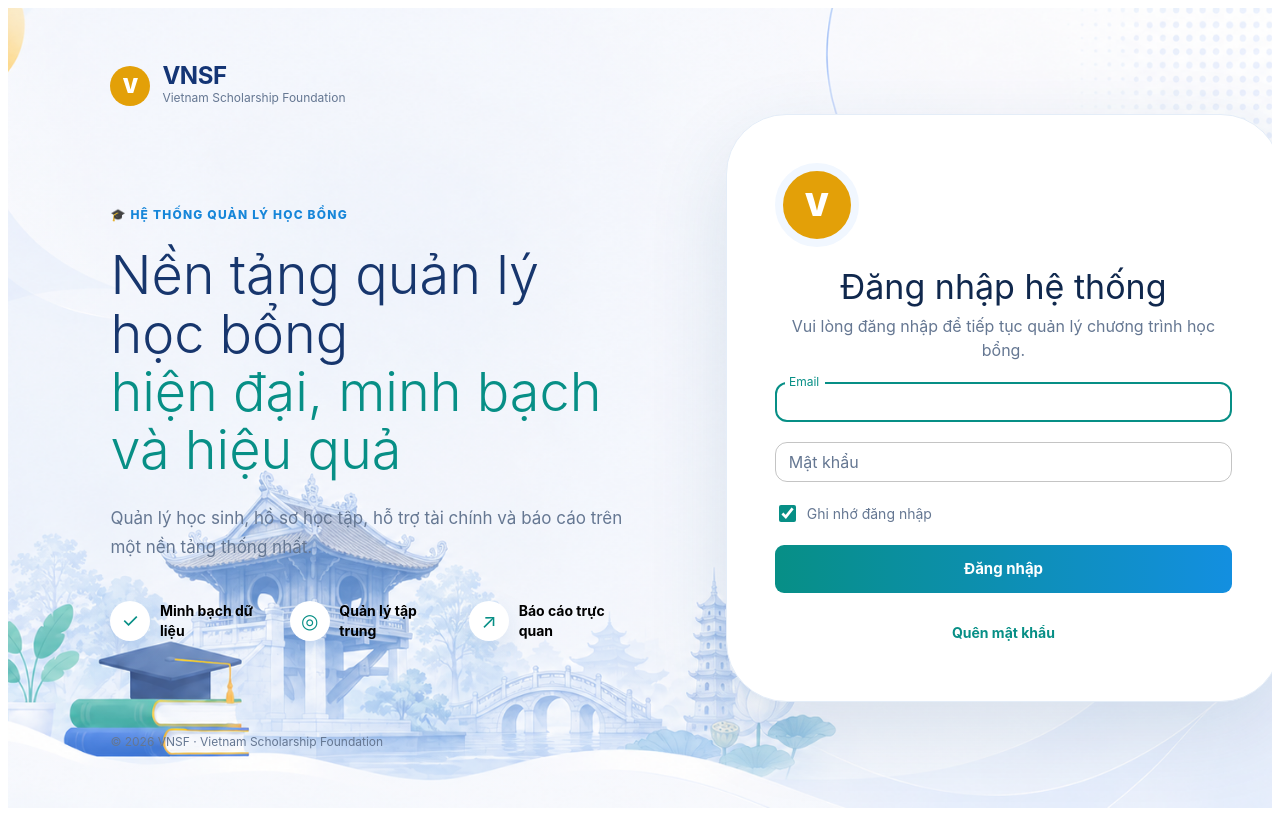
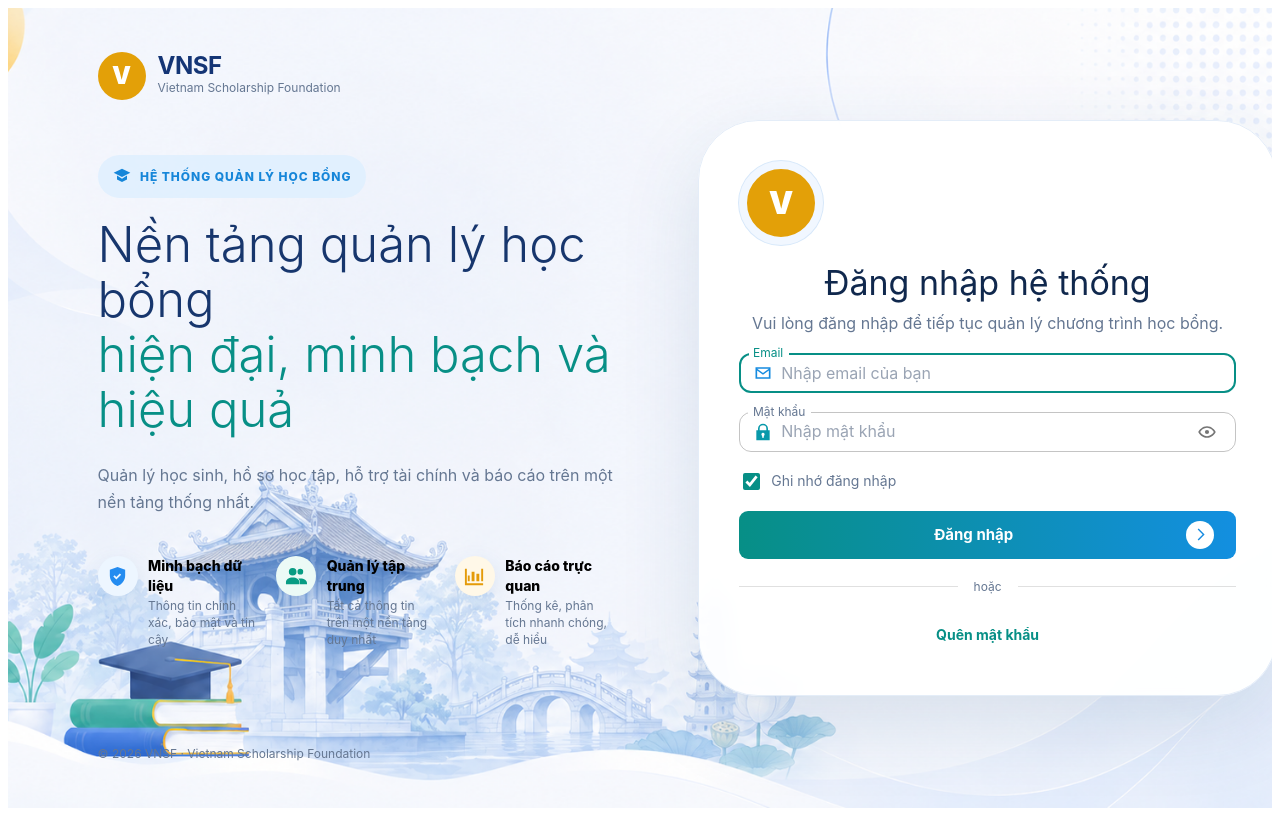
Before and after one commit to mphuong2k4/System_VNSF, a React (Vite) app in the folder apps/web/: page /login in a window 1280 px wide. Built offline with nearby package versions, Linux system fonts and the light colour scheme.

Commit message:
feat: polish login page iconography

```diff
--- a/apps/web/src/features/auth/LoginPage.tsx
+++ b/apps/web/src/features/auth/LoginPage.tsx
@@ -7,6 +7,8 @@ import {
   Avatar,
   Box,
   Button,
+  IconButton,
+  InputAdornment,
   Paper,
   Stack,
   TextField,
@@ -25,6 +27,7 @@ type Form = z.infer<typeof schema>;
 export function LoginPage() {
   const { t } = useTranslation();
   const [serverError, setServerError] = useState<string>();
+  const [showPassword, setShowPassword] = useState(false);
   const {
     register,
     handleSubmit,
@@ -54,16 +57,37 @@ export function LoginPage() {
       );
     }
   });
+  const benefits = [
+    {
+      icon: "shield",
+      title: "Minh bạch dữ liệu",
+      detail: "Thông tin chính xác, bảo mật và tin cậy",
+      color: "#248cf0",
+      background: "#edf6ff",
+    },
+    {
+      icon: "users",
+      title: "Quản lý tập trung",
+      detail: "Tất cả thông tin trên một nền tảng duy nhất",
+      color: "#079c83",
+      background: "#ebfaf6",
+    },
+    {
+      icon: "chart",
+      title: "Báo cáo trực quan",
+      detail: "Thống kê, phân tích nhanh chóng, dễ hiểu",
+      color: "#e49b09",
+      background: "#fff8e8",
+    },
+  ];
   return (
     <Box
       sx={{
         minHeight: "100vh",
         display: "grid",
-        gridTemplateColumns: { xs: "1fr", md: "1.15fr minmax(440px,.85fr)" },
-        position: "relative",
+        gridTemplateColumns: { xs: "1fr", md: "1.1fr minmax(440px,.9fr)" },
         overflow: "hidden",
-        backgroundImage:
-          "linear-gradient(rgba(255,255,255,.08),rgba(255,255,255,.08)),url('/assets/vnsf-login-background.png')",
+        backgroundImage: "url('/assets/vnsf-login-background.png')",
         backgroundSize: "cover",
         backgroundPosition: "center",
       }}
@@ -74,13 +98,19 @@ export function LoginPage() {
           display: { xs: "none", md: "flex" },
           flexDirection: "column",
           justifyContent: "space-between",
-          p: { md: 6, lg: "7vh 8vw" },
-          zIndex: 1,
+          p: { md: 5, lg: "5.5vh 7vw" },
         }}
       >
         <Stack direction="row" spacing={1.5} alignItems="center">
           <Avatar
-            sx={{ bgcolor: "secondary.main", color: "white", fontWeight: 900 }}
+            sx={{
+              width: 48,
+              height: 48,
+              bgcolor: "secondary.main",
+              color: "white",
+              fontSize: 24,
+              fontWeight: 900,
+            }}
           >
             V
           </Avatar>
@@ -93,21 +123,35 @@ export function LoginPage() {
             </Typography>
           </Box>
         </Stack>
-        <Box sx={{ maxWidth: 650 }}>
-          <Typography
-            variant="overline"
-            sx={{ color: "#1686d9", letterSpacing: ".1em", fontWeight: 800 }}
+        <Box sx={{ maxWidth: 700, mb: { md: 5, xl: 9 } }}>
+          <Box
+            sx={{
+              display: "inline-flex",
+              alignItems: "center",
+              gap: 1,
+              px: 1.8,
+              py: 0.7,
+              borderRadius: 4,
+              bgcolor: "rgba(222,240,255,.82)",
+              color: "#1686d9",
+            }}
           >
-            🎓 Hệ thống quản lý học bổng
-          </Typography>
+            <Icon name="graduation" size={20} />
+            <Typography
+              variant="overline"
+              sx={{ letterSpacing: ".08em", fontWeight: 850 }}
+            >
+              Hệ thống quản lý học bổng
+            </Typography>
+          </Box>
           <Typography
             variant="h2"
             sx={{
-              mt: 2,
+              mt: 2.5,
               mb: 3,
               color: "#17366d",
-              fontSize: { md: 42, lg: 54 },
-              lineHeight: 1.08,
+              fontSize: { md: 39, lg: 49 },
+              lineHeight: 1.12,
             }}
           >
             Nền tảng quản lý học bổng
@@ -120,7 +164,7 @@ export function LoginPage() {
           </Typography>
           <Typography
             color="text.secondary"
-            sx={{ maxWidth: 520, fontSize: 17, lineHeight: 1.7 }}
+            sx={{ maxWidth: 540, fontSize: 16, lineHeight: 1.7 }}
           >
             Quản lý học sinh, hồ sơ học tập, hỗ trợ tài chính và báo cáo trên
             một nền tảng thống nhất.
@@ -129,33 +173,38 @@ export function LoginPage() {
             sx={{
               display: "grid",
               gridTemplateColumns: "repeat(3,1fr)",
-              gap: 2,
+              gap: 2.5,
               mt: 5,
             }}
           >
-            {[
-              ["✓", "Minh bạch dữ liệu"],
-              ["◎", "Quản lý tập trung"],
-              ["↗", "Báo cáo trực quan"],
-            ].map(([icon, label]) => (
+            {benefits.map((benefit) => (
               <Stack
-                key={label}
+                key={benefit.title}
                 direction="row"
-                spacing={1.2}
-                alignItems="center"
+                spacing={1.3}
+                alignItems="flex-start"
               >
                 <Avatar
                   sx={{
-                    bgcolor: "white",
-                    color: "primary.main",
+                    bgcolor: benefit.background,
+                    color: benefit.color,
                     boxShadow: "0 8px 24px rgba(30,100,170,.12)",
                   }}
                 >
-                  {icon}
+                  <Icon name={benefit.icon} size={23} />
                 </Avatar>
-                <Typography variant="body2" fontWeight={750}>
-                  {label}
-                </Typography>
+                <Box>
+                  <Typography variant="body2" fontWeight={800}>
+                    {benefit.title}
+                  </Typography>
+                  <Typography
+                    variant="caption"
+                    color="text.secondary"
+                    sx={{ display: "block", lineHeight: 1.4, mt: 0.25 }}
+                  >
+                    {benefit.detail}
+                  </Typography>
+                </Box>
               </Stack>
             ))}
           </Box>
@@ -166,25 +215,22 @@ export function LoginPage() {
       </Box>
       <Box
         component="main"
-        sx={{
-          display: "grid",
-          placeItems: "center",
-          p: { xs: 2.5, sm: 5 },
-          zIndex: 1,
-        }}
+        sx={{ display: "grid", placeItems: "center", p: { xs: 2.5, sm: 4.5 } }}
       >
         <Paper
           sx={{
             width: "100%",
             maxWidth: 560,
-            p: { xs: 3, sm: 6 },
+            p: { xs: 3, sm: 5 },
             borderRadius: 5,
+            bgcolor: "rgba(255,255,255,.94)",
+            backdropFilter: "blur(8px)",
             boxShadow: "0 28px 80px rgba(35,82,138,.14)",
           }}
         >
           <Stack
             component="form"
-            spacing={2.5}
+            spacing={2.3}
             onSubmit={(event) => void submit(event)}
             noValidate
           >
@@ -198,6 +244,7 @@ export function LoginPage() {
                 fontSize: 31,
                 fontWeight: 900,
                 border: "8px solid #f1f7ff",
+                boxShadow: "0 0 0 1px #d7e8fa",
               }}
             >
               V
@@ -217,18 +264,51 @@ export function LoginPage() {
             )}
             <TextField
               label={t("auth.email")}
+              placeholder="Nhập email của bạn"
               autoComplete="username"
               autoFocus
               error={!!errors.email}
               helperText={errors.email && t("errors.VALIDATION_EMAIL")}
+              InputProps={{
+                startAdornment: (
+                  <InputAdornment position="start">
+                    <Box sx={{ color: "#168be0", display: "flex" }}>
+                      <Icon name="mail" size={20} />
+                    </Box>
+                  </InputAdornment>
+                ),
+              }}
               {...register("email")}
             />
             <TextField
               label={t("auth.password")}
-              type="password"
+              placeholder="Nhập mật khẩu"
+              type={showPassword ? "text" : "password"}
               autoComplete="current-password"
               error={!!errors.password}
               helperText={errors.password && t("errors.VALIDATION_PASSWORD")}
+              InputProps={{
+                startAdornment: (
+                  <InputAdornment position="start">
+                    <Box sx={{ color: "#0899aa", display: "flex" }}>
+                      <Icon name="lock" size={20} />
+                    </Box>
+                  </InputAdornment>
+                ),
+                endAdornment: (
+                  <InputAdornment position="end">
+                    <IconButton
+                      size="small"
+                      aria-label={
+                        showPassword ? "Ẩn mật khẩu" : "Hiện mật khẩu"
+                      }
+                      onClick={() => setShowPassword((value) => !value)}
+                    >
+                      <Icon name={showPassword ? "eyeOff" : "eye"} size={20} />
+                    </IconButton>
+                  </InputAdornment>
+                ),
+              }}
               {...register("password")}
             />
             <Box
@@ -255,15 +335,37 @@ export function LoginPage() {
               size="large"
               disabled={isSubmitting}
               sx={{
-                py: 1.35,
+                py: 1.2,
                 background: "linear-gradient(90deg,#078f86,#138fe0)",
                 "&:hover": {
                   background: "linear-gradient(90deg,#06776f,#087ccb)",
                 },
               }}
             >
-              {isSubmitting ? t("common.loading") : t("auth.login")}
+              <Box component="span" sx={{ flexGrow: 1 }}>
+                {isSubmitting ? t("common.loading") : t("auth.login")}
+              </Box>
+              <Box
+                sx={{
+                  width: 28,
+                  height: 28,
+                  borderRadius: "50%",
+                  bgcolor: "white",
+                  color: "#168be0",
+                  display: "grid",
+                  placeItems: "center",
+                }}
+              >
+                <Icon name="arrow" size={17} />
+              </Box>
             </Button>
+            <Stack direction="row" spacing={2} alignItems="center">
+              <Box sx={{ height: "1px", bgcolor: "divider", flex: 1 }} />
+              <Typography variant="caption" color="text.secondary">
+                hoặc
+              </Typography>
+              <Box sx={{ height: "1px", bgcolor: "divider", flex: 1 }} />
+            </Stack>
             <Button component={Link} to="/forgot-password" variant="text">
               {t("auth.forgot")}
             </Button>
@@ -273,3 +375,31 @@ export function LoginPage() {
     </Box>
   );
 }
+
+const paths: Record<string, string> = {
+  graduation: "M2 7l10-5 10 5-10 5L2 7zm4 3.2V15l6 3 6-3v-4.8L12 14 6 10.2z",
+  shield:
+    "M12 2l8 3v6c0 5.1-3.4 9.4-8 11-4.6-1.6-8-5.9-8-11V5l8-3zm-1.2 13.2l5-5-1.4-1.4-3.6 3.6-1.8-1.8L7.6 12l3.2 3.2z",
+  users:
+    "M8 11a4 4 0 100-8 4 4 0 000 8zm8-1a3 3 0 100-6 3 3 0 000 6zM1 20v-2c0-3 3.1-5 7-5s7 2 7 5v2H1zm14.5 0v-2c0-1.5-.6-2.8-1.6-3.8.7-.1 1.4-.2 2.1-.2 3.9 0 7 2 7 5v1h-7.5z",
+  chart:
+    "M4 19h17v2H2V4h2v15zm3-2H5v-6h2v6zm5 0H9V7h3v10zm5 0h-3V9h3v8zm4 0h-2V4h2v13z",
+  mail: "M3 5h18v14H3V5zm9 7l7-5H5l7 5zm-7 5h14V9l-7 5-7-5v8z",
+  lock: "M6 10V8a6 6 0 1112 0v2h2v12H4V10h2zm2 0h8V8a4 4 0 00-8 0v2zm4 3a2 2 0 00-1 3.7V19h2v-2.3A2 2 0 0012 13z",
+  eye: "M12 5c5.5 0 9.5 4.5 10.5 7-1 2.5-5 7-10.5 7S2.5 14.5 1.5 12C2.5 9.5 6.5 5 12 5zm0 2c-3.7 0-6.8 2.7-8.2 5 1.4 2.3 4.5 5 8.2 5s6.8-2.7 8.2-5C18.8 9.7 15.7 7 12 7zm0 2.5a2.5 2.5 0 110 5 2.5 2.5 0 010-5z",
+  eyeOff:
+    "M3.3 2L22 20.7 20.7 22l-3-3A11 11 0 0112 20C6.5 20 2.5 15.5 1.5 13c.7-1.8 2.8-4.5 5.8-6.1l-5.3-5.6L3.3 2zm6.1 8.5a3 3 0 004.1 4.1l-4.1-4.1zM12 6c5.5 0 9.5 4.5 10.5 7a13 13 0 01-2.7 4.1l-2.2-2.2c.8-1.4 1-3 .4-4.5A6.5 6.5 0 0012 6z",
+  arrow: "M8 5l7 7-7 7 1.4 1.4L17.8 12 9.4 3.6 8 5z",
+};
+function Icon({ name, size = 24 }: { name: string; size?: number }) {
+  return (
+    <Box
+      component="svg"
+      viewBox="0 0 24 24"
+      aria-hidden="true"
+      sx={{ width: size, height: size, fill: "currentColor", flex: "0 0 auto" }}
+    >
+      <path d={paths[name] ?? paths.shield} />
+    </Box>
+  );
+}
--- a/packages/ui/src/index.ts
+++ b/packages/ui/src/index.ts
@@ -11,6 +11,7 @@ export {
   Drawer,
   Divider,
   IconButton,
+  InputAdornment,
   List,
   ListItemButton,
   ListItemText,
```
Also changed, not shown: 2 other files (tests, documents, lock files or other folders).
